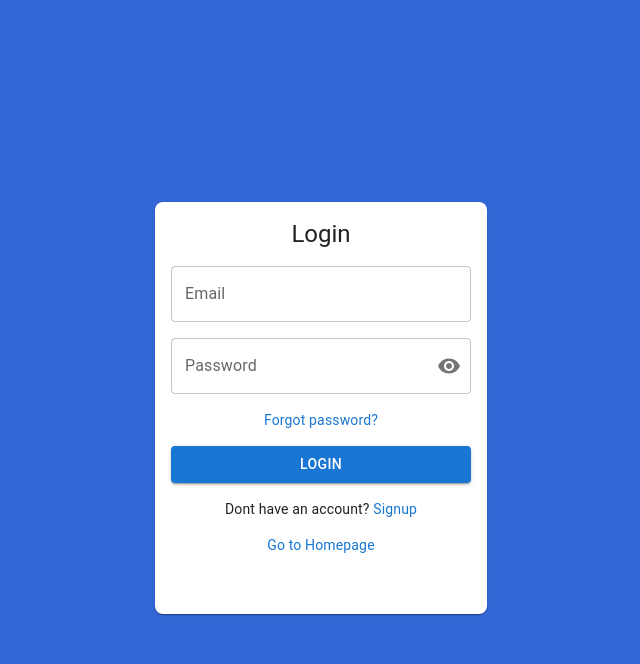
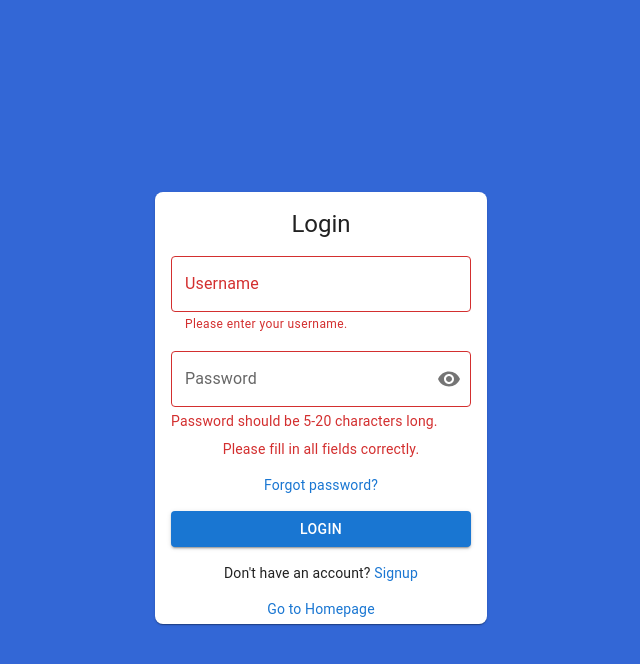
Before and after one commit to SAD-Enjoyers/SAD_Frontend, a React (Vite) app: page /login in a window 1280 px wide. Both pictures are taken after a click on the button "LOGIN". Shown: the top 664 px of the page, without its empty margins (319-959 px from the left). Built offline with nearby package versions, Linux system fonts and the light colour scheme.

Commit message:
erro handling code and ui changes

```diff
--- a/package.json
+++ b/package.json
@@ -14,6 +14,7 @@
     "@emotion/styled": "^11.13.0",
     "@mui/icons-material": "^6.1.6",
     "@mui/material": "^6.1.6",
+    "axios": "^1.7.7",
     "react": "^18.3.1",
     "react-dom": "^18.3.1",
     "react-router-dom": "^6.27.0"
--- a/src/features/Auth/Login/Login.jsx
+++ b/src/features/Auth/Login/Login.jsx
@@ -1,5 +1,6 @@
 import * as React from "react";
-import { Container, Paper, TextField } from "@mui/material";
+// import axios from "axios";
+import { Container, Paper, TextField, Typography, Link, Button } from "@mui/material";
 import Box from "@mui/material/Box";
 import IconButton from "@mui/material/IconButton";
 import OutlinedInput from "@mui/material/OutlinedInput";
@@ -8,67 +9,91 @@ import InputAdornment from "@mui/material/InputAdornment";
 import FormControl from "@mui/material/FormControl";
 import Visibility from "@mui/icons-material/Visibility";
 import VisibilityOff from "@mui/icons-material/VisibilityOff";
-import Button from "@mui/material/Button";
-import Typography from "@mui/material/Typography";
-import Link from "@mui/material/Link";
-
 
 const Login = () => {
-  // Password Field
   const [showPassword, setShowPassword] = React.useState(false);
+  const [username, setUsername] = React.useState(""); // تغییر از ایمیل به یوزرنیم
+  const [password, setPassword] = React.useState("");
+  const [usernameError, setUsernameError] = React.useState(false); // تغییر نام متغیر خطا از ایمیل به یوزرنیم
+  const [passwordError, setPasswordError] = React.useState(false);
+  const [formError, setFormError] = React.useState("");
+  const [loginSuccess, setLoginSuccess] = React.useState(null);
 
-  //   // Inputs
-  //   const { emailInput, setEmailInput } = useState();
-  //   const { passwordInput, setPasswordInput } = useState();
-
-  //   // // Input Error
-  //   const[emailError,setEmailError]=useState(false);
-  //   const[passwordError,setPasswordError]=useState(false);
-
-  //   //Form Validity
-  //   const[formValid,setFormValid]=useState();
-  //   const[success,setSuccess]=useState();
-
-  //Validation for onBlur Email
-  //    const handleEmail=()=>{
-  //   if (!isEmail(emailInput)){
-  //     setEmailError(false);
-  //   }
-
-  // }
-
-  //Validation for onBlur Password
-// const handlePassword = () =>{
-//   if(
-// !passwordInput || passwordInput.length < 5 || passwordInput.length > 20
-
-//   ){
-
-//     setPasswordError(true);
-//     return;
-//   }
-//   setPasswordError(false);
-// }
-
+  // هندل کردن نمایش رمز عبور
   const handleClickShowPassword = () => setShowPassword((show) => !show);
   const handleMouseDownPassword = (event) => {
     event.preventDefault();
   };
 
+  // هندل کردن تغییر یوزرنیم
+  const handleUsernameChange = (event) => {
+    setUsername(event.target.value);
+    if (usernameError) setUsernameError(false);
+  };
+
+  // هندل کردن تغییر رمز عبور
+  const handlePasswordChange = (event) => {
+    setPassword(event.target.value);
+    if (passwordError) setPasswordError(false);
+  };
+
+  // تابع لاگین
+  // const loginUser = async () => {
+  //   try {
+  //     const response = await axios.post("https://your-backend-url.com/api/login", {
+  //       username: username, // ارسال یوزرنیم به جای ایمیل
+  //       password: password,
+  //     });
+  //     if (response.data.success) {
+  //       setLoginSuccess(true);
+  //       console.log("Login successful:", response.data);
+  //     } else {
+  //       setLoginSuccess(false);
+  //       setFormError(response.data.message || "Login failed");
+  //     }
+  //   } catch (error) {
+  //     setLoginSuccess(false);
+  //     setFormError("Error logging in. Please try again.");
+  //     console.error("Login error:", error);
+  //   }
+  // };
+
+  // هندل کردن ارسال فرم
+  const handleSubmit = (event) => {
+    event.preventDefault();
+    let valid = true;
+
+    if (!username) {
+      setUsernameError(true);
+      valid = false;
+    }
+
+    if (!password || password.length < 5 || password.length > 20) {
+      setPasswordError(true);
+      valid = false;
+    }
+
+    if (valid) {
+      loginUser();
+    } else {
+      setFormError("Please fill in all fields correctly.");
+    }
+  };
+
   return (
     <Container
       sx={{
-        height: "100vh", // ارتفاع کامل صفحه برای وسط‌چینی
+        height: "100vh",
         display: "flex",
-        alignItems: "center", // وسط‌چین عمودی
-        justifyContent: "center", // وسط‌چین افقی
+        alignItems: "center",
+        justifyContent: "center",
       }}
     >
       <Paper
         elevation={1}
         sx={{
           width: 300,
-          height: 380,
+          height: 400,
           display: "flex",
           flexDirection: "column",
           alignItems: "center",
@@ -76,30 +101,29 @@ const Login = () => {
           borderRadius: 2,
         }}
       >
-        <Typography sx={{mb:2}} variant="h5" component="h2">
+        <Typography sx={{ mb: 2 }} variant="h5" component="h2">
           Login
         </Typography>
 
         <TextField
-          id="outlined-basic"
-          // error={emailError}
-          label="Email"
-          //   value={emailInput}
-          // onChange={(event) => setEmailInput(event.target.value)}
+          id="username"
+          error={usernameError}
+          label="Username" // تغییر لیبل از ایمیل به یوزرنیم
+          value={username}
+          onChange={handleUsernameChange}
           variant="outlined"
           sx={{ width: "100%", marginBottom: 2 }}
+          helperText={usernameError && "Please enter your username."}
         />
 
         <FormControl sx={{ width: "100%" }} variant="outlined">
-          <InputLabel htmlFor="outlined-adornment-password">
-            Password
-          </InputLabel>
+          <InputLabel htmlFor="outlined-adornment-password">Password</InputLabel>
           <OutlinedInput
-            // error={passwordError}
             id="outlined-adornment-password"
             type={showPassword ? "text" : "password"}
-            // value={passwordInput}
-            // onChange={(event) => setPasswordInput(event.target.value)}
+            value={password}
+            onChange={handlePasswordChange}
+            error={passwordError}
             endAdornment={
               <InputAdornment position="end">
                 <IconButton
@@ -116,20 +140,48 @@ const Login = () => {
             }
             label="Password"
           />
+          {passwordError && (
+            <Typography variant="body2" color="error" sx={{ mt: 0.5 }}>
+              Password should be 5-20 characters long.
+            </Typography>
+          )}
         </FormControl>
 
-        <Typography variant="body2" sx={{ mt: 2,mb:2 }}>
+        {formError && (
+          <Typography variant="body2" color="error" sx={{ mt: 1 }}>
+            {formError}
+          </Typography>
+        )}
+
+        {loginSuccess === true && (
+          <Typography variant="body2" color="success" sx={{ mt: 1 }}>
+            Login successful!
+          </Typography>
+        )}
+        {loginSuccess === false && (
+          <Typography variant="body2" color="error" sx={{ mt: 1 }}>
+            Login failed. {formError}
+          </Typography>
+        )}
+
+        <Typography variant="body2" sx={{ mt: 2, mb: 2 }}>
           <Link href="" underline="hover" color="primary">
             Forgot password?
           </Link>
         </Typography>
 
-        <Button sx={{width:"100%"}} variant="contained">Login</Button>
+        <Button
+          sx={{ width: "100%" }}
+          variant="contained"
+          onClick={handleSubmit}
+        >
+          Login
+        </Button>
 
         <Typography variant="body2" sx={{ mt: 2 }}>
-          Dont have an account?{" "}
+          Don't have an account?{" "}
           <Link href="signup" underline="hover" color="primary">
-             Signup
+            Signup
           </Link>
         </Typography>
 
@@ -138,7 +190,6 @@ const Login = () => {
             Go to Homepage
           </Link>
         </Typography>
-
       </Paper>
     </Container>
   );
```
Also changed, not shown: 1 other file (tests, documents, lock files or other folders).
